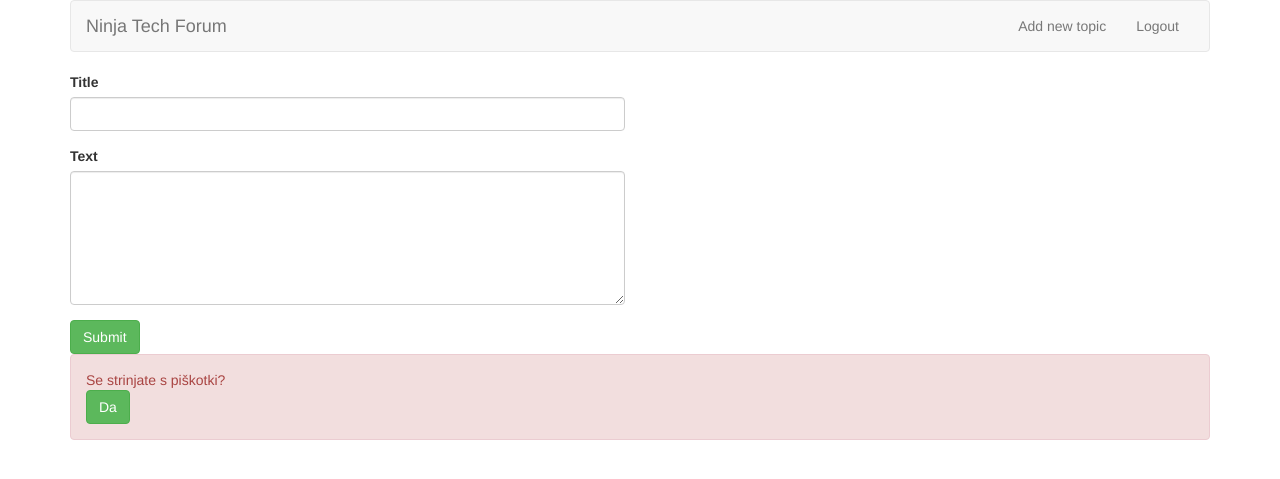
After one commit to fearonviel/ninja-forum, a Python web app: template templates/topic_add.html in a window 1280 px wide. The commit adds this page. Shown: the top 479 px of the page. Run offline with Jinja, Linux system fonts and the light colour scheme; the template is opened without the code that fills it, so the values that code supplies are empty; some libraries are stand-ins or nearby versions.

Commit message:
add new topic

```diff
--- a/main.py
+++ b/main.py
@@ -1,9 +1,11 @@
 #!/usr/bin/env python
 import webapp2
 from handlers.base import MainHandler, CookieHandler
+from handlers.topics import TopicAddHandler
 
 
 app = webapp2.WSGIApplication([
     webapp2.Route('/', MainHandler, name="main-page"),
     webapp2.Route('/set-cookie', CookieHandler),
+    webapp2.Route('/topic/add', TopicAddHandler, name="topic-add"),
 ], debug=True)
--- a/templates/base.html
+++ b/templates/base.html
@@ -30,8 +30,12 @@
                 <!-- Collect the nav links, forms, and other content for toggling -->
                 <div class="collapse navbar-collapse" id="bs-example-navbar-collapse-1">
                   <ul class="nav navbar-nav navbar-right">
-                    <li><a href="#">About</a></li>
-                    <li><a href="#">Login</a></li>
+                      <li><a href="/topic/add">Add new topic</a></li>
+                      {% if user %}
+                      <li><a href="{{ logout_url}}">Login</a></li>
+                      {% else %}
+                      <li><a href="{{ login_url}}">Logout</a></li>
+                      {% endif %}
                   </ul>
                 </div><!-- /.navbar-collapse -->
               </div><!-- /.container-fluid -->
--- a/templates/home.html
+++ b/templates/home.html
@@ -9,4 +9,10 @@
         <p>Welcome to Ninja Tech Forum - the best forum for tech fans. Coming soon!</p>
     </div>
 
+    {% if user %}
+    <p>Hi, {{ user.email() }}</p>
+
+    {% endif %}
+
+
 {% endblock content %}
--- /dev/null
+++ b/templates/topic_add.html
@@ -0,0 +1,24 @@
+{% extends "base.html" %}
+
+{% block title %}Add new topic{% endblock title %}
+
+{%block content %}
+<div class="row">
+    <div class="col-md-6">
+        <form method="post">
+            <div class="form-group">
+                <label>Title</label>
+                <input type="text" class="form-control" rows="6" required>
+            </div>
+
+            <div class="form-group">
+                <label>Text</label>
+                <textarea name="text" class="form-control" rows="6" required></textarea>
+            </div>
+
+            <button type="submit" class="btn btn-success">Submit</button>
+        </form>
+    </div>
+</div>
+
+{%endblock content %}
```
Also changed, not shown: handlers/base.py (+12 -0 lines), handlers/topics.py (added, +22 -0 lines), models/comment.py (added, +11 -0 lines), models/topic.py (added, +10 -0 lines).
